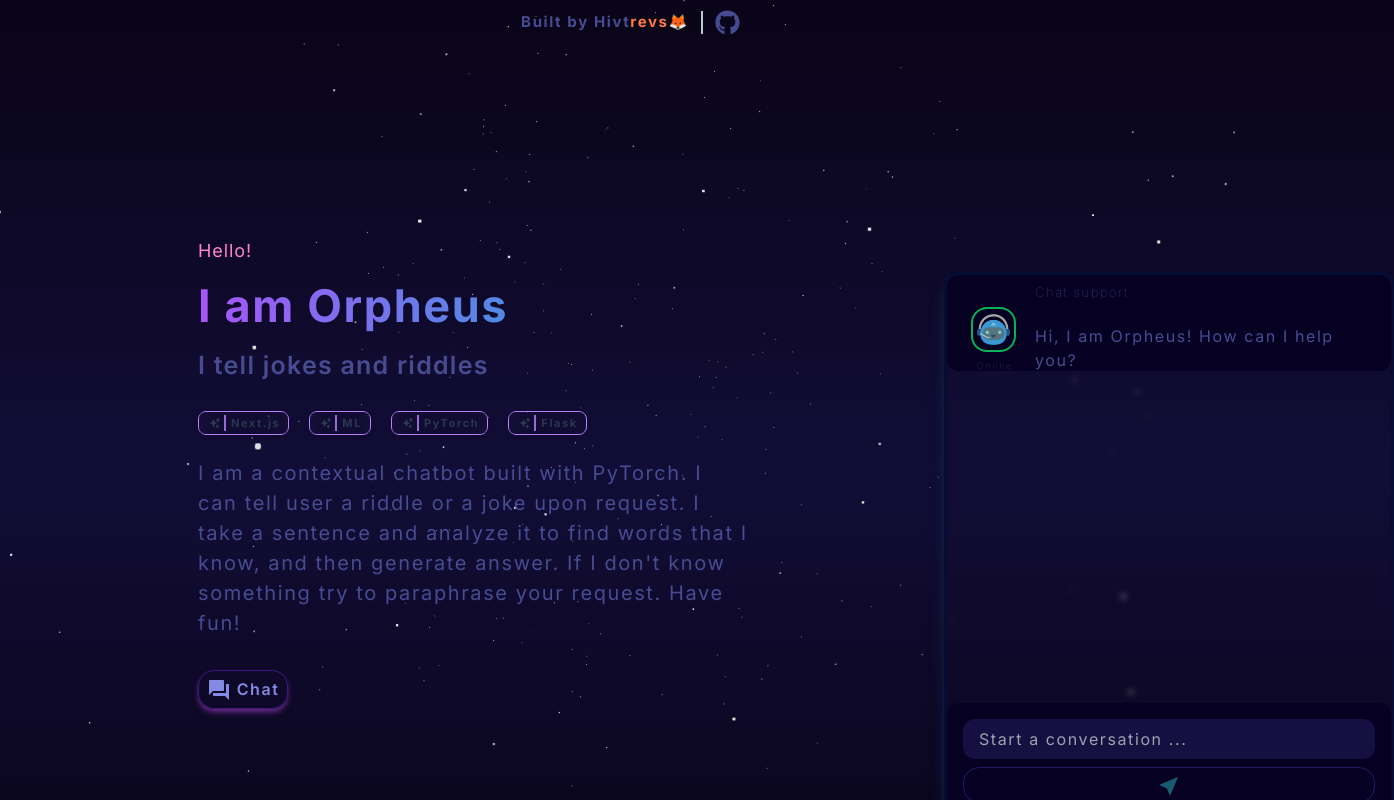
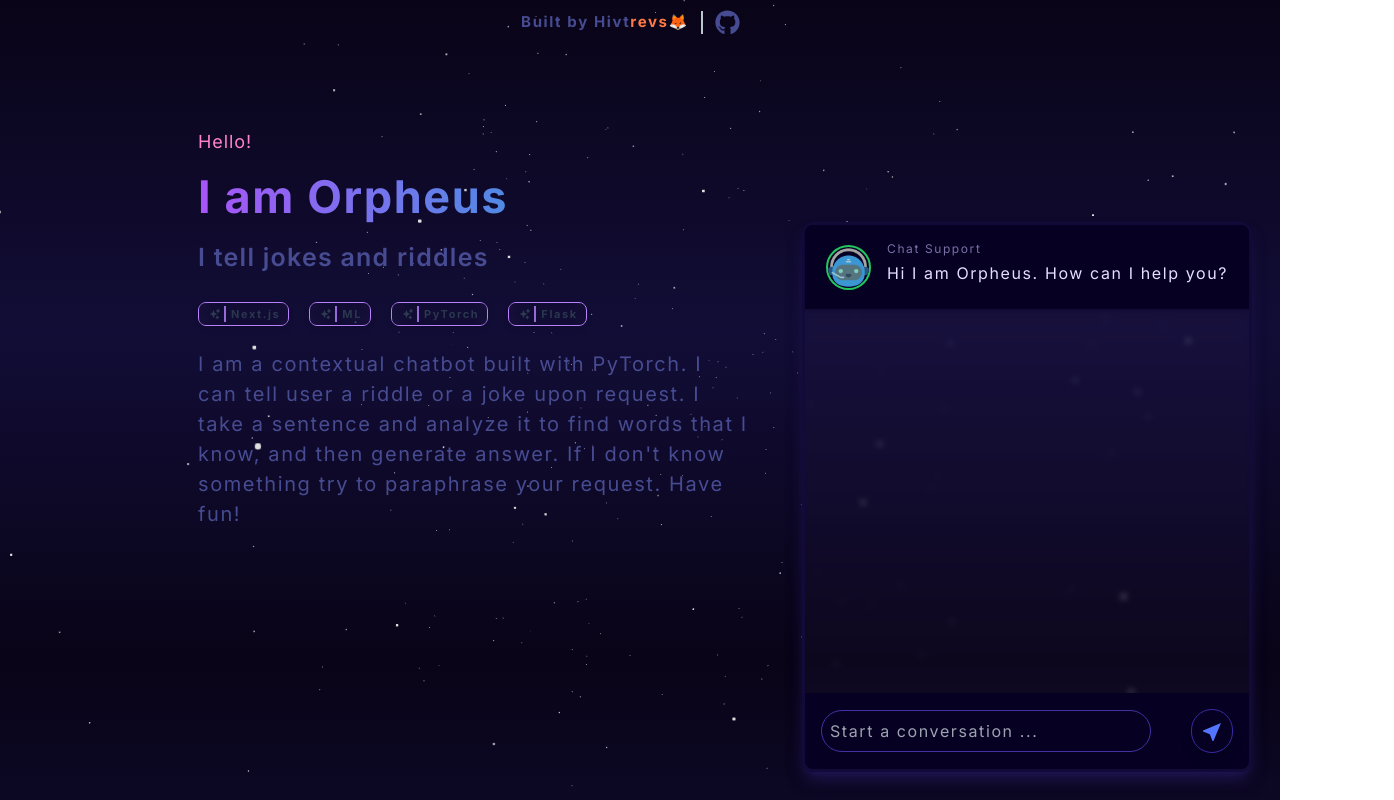
Before and after one commit to Hvitrevs/bot-react, a Next.js app: page / in a window 1280 px wide. Both pictures are taken after a click on the button "Chat". Shown: the top 800 px of the page, 1394 px wide, since content can reach past the window. Built offline with nearby package versions, Linux system fonts and the light colour scheme.

Commit message:
chatbot is ready

```diff
--- a/app/components/Chatbot.tsx
+++ b/app/components/Chatbot.tsx
@@ -1,7 +1,8 @@
-import { NearMe } from '@mui/icons-material'
-import { Button } from '@mui/material'
-import Image from 'next/image'
-import React, { useState } from 'react';
+
+
+import { NearMe, QuestionAnswer } from '@mui/icons-material';
+import React, { useState, useEffect, useRef } from 'react';
+import Image from 'next/image';
 
 interface Message {
   name: string;
@@ -12,8 +13,12 @@ const Chatbot: React.FC = () => {
   const [isOpen, setIsOpen] = useState(false);
   const [messages, setMessages] = useState<Message[]>([]);
   const [text, setText] = useState('');
+  const [isButtonVisible, setIsButtonVisible] = useState(true);
 
-  const toggleChatBox = () => setIsOpen(!isOpen);
+  const toggleChatBox = () => {
+    setIsOpen(!isOpen);
+    setIsButtonVisible(false); // Hides the button when chat box is opened
+  };
 
   const sendMessage = async () => {
     if (!text.trim()) return;
@@ -21,7 +26,15 @@ const Chatbot: React.FC = () => {
     const userMessage: Message = { name: "User", message: text };
     setMessages((prevMessages) => [...prevMessages, userMessage]);
 
-    //sending the message to the backend
+    // Reset input field
+    setText('');
+
+    // Simulate typing animation
+    const typingMessage: Message = { name: "Orpheus", message: "Typing..." };
+    setMessages((prevMessages) => [...prevMessages, typingMessage]);
+
+    // Delay before sending the actual message
+    setTimeout(async () => {
       try {
         const response = await fetch('http://127.0.0.1:5000/predict', {
           method: 'POST',
@@ -33,53 +46,59 @@ const Chatbot: React.FC = () => {
         }
         const data = await response.json();
         const botMessage: Message = { name: "Orpheus", message: data.answer };
-      setMessages((prevMessages) => [...prevMessages, botMessage]);
+        setMessages((prevMessages) => [...prevMessages.filter(msg => msg.message !== "Typing..."), botMessage]);
       } catch (error) {
         console.error('Sending message failed:', error);
       }
+    }, 2000); // 2 second delay
+  };
 
-    // Reset input field
-    setText('');
-  };
+  const messagesEndRef = useRef<HTMLDivElement>(null);
+
+  useEffect(() => {
+    if (messagesEndRef.current) {
+      messagesEndRef.current.scrollIntoView({ behavior: 'smooth' });
+    }
+  }, [messages]);
+
   return (
-    <div className='w-[450px] shadow-xl flex'>
-      <div  className='bg-[#0a0627]/05 backdrop-blur-[3px] z-20 border-[3px] shadow-lg shadow-[#153259] border-[#060d34] rounded-xl  xxs:w-[250px]  xs:w-[350px] md:w-[450px] md:h-[550px] xs:h-[25rem] flex flex-col'>
-        <div className='h-[6rem] w-full bg-[#060122] flex flex-col px-4 py-2 rounded-xl '>
-          <span className='flex md:text-[13px] xs:text-[12px] xxs:text-[10px] font-thin ml-[4.5rem]'>
-            Chat support
-          </span>
-          <div className='px-2 pb-6 gap-4 p-1'>
-            <Image
-              className=" p-1 rounded-2xl border-[2px]  border-[#05b356]"
-              src="/avatar.png"
-              alt="image"
-              height={45}
-              width={45}
-            />
-            <p className='text-[9px] mt-[7px] ml-[6px] font-thin'>
-              Online
-            </p>
-            <span className='flex justify-center mt-[-3rem] ml-[4rem] font-normal md:text-[16px] xs:text-[14px] xxs:text-[12px]'>
-              Hi, I am Orpheus! How can I help you?
-            </span>
+    <div className='bottom-7 fixed right-7 shadow-xl flex'>
+      <div className={`flex flex-col bg-[#635aa7]/5 backdrop-blur-[3px] z-20 border-[3px] shadow-lg shadow-[#1f1652] border-[#120b39] xxs:w-[250px] xs:w-[350px] md:w-[450px] md:h-[550px] xs:h-[25rem] rounded-xl transition-opacity duration-500 ease-in-out transform translate-y-0 opacity-100 z-50 ${isOpen ? '' : 'hidden'}`}>
+        <div className="sticky top-0 bg-[#060122] flex items-center justify-center p-4 rounded-t-lg shadow">
+          <Image src="/avatar.png" alt="Chat Support" width={45} height={45} className="rounded-full border-2 border-green-500" />
+          <div className="text-white ml-4">
+            <h4 className="text-xs mb-1 text-[#7971a6]">Chat Support</h4>
+            <p className="text-md mb-2 text-[#e4dfff]">Hi I am Orpheus. How can I help you?</p>
           </div>
         </div>
-        <div id='chatbox__messages' className='flex bg-none h-full flex-col z-[30]'>
+        <div className="flex-1 overflow-y-auto flex flex-col p-5">
           {messages.map((msg, index) => (
-            <div key={index} id='message' className='text-white ml-2'>
-              {msg.name} : {msg.message}
+            <div key={index} className={`p-2 my-2 rounded-lg max-w-max ${msg.name === 'User' ? 'bg-[#7648c0] ml-auto' : 'bg-[#1a8490]'}`}>
+              <span className="text-white text-sm">{msg.message}</span>
             </div>
           ))}
+          <div ref={messagesEndRef} />
         </div>
+        <div className="sticky bottom-0 flex items-center justify-between p-4 bg-[#060122] rounded-b-lg">
+          <input
+            type="text"
+            className="w-4/5 p-2 rounded-full focus:outline-none border-[1px] border-[#4231a3] bg-transparent p-2"
+            placeholder='Start a conversation ...'
+            value={text}
+            onChange={(e) => setText(e.target.value)}
+          />
+          <button onClick={sendMessage} className=" p-2 rounded-full border-[1px] border-[#3a28a2] text-[#5476fe] shadow-lg">
+            <NearMe />
+          </button>
+        </div>
+      </div>
+      {isButtonVisible && (
+        <button onClick={toggleChatBox} className='ml-4 p-1.5 bg-transparent border-[1px] border-[#3c197c] text-[#8489e4] font-semibold rounded-2xl hover:bg-[#240f4b] shadow-md shadow-[#642984] hover:text-[#99d4ff]'>
+          <QuestionAnswer /> Chat
+        </button>
+      )}
+    </div>
+  );
+};
 
-        <div className=' flex bg-[#060122] flex flex-col px-4 py-4 rounded-xl '>
-          <input className='w-full bg-[#160f41]  rounded-xl p-2 px-4' type='text' value={text} onChange={(e) => setText(e.target.value)} placeholder='Start a conversation ...' />
-          <button id='chatbox__send--footer send__button' onClick={sendMessage} className='mt-2 p-1 bg-transparent border-[1px] border-[#241a63] text-[#195c72] font-semibold rounded-2xl hover:bg-[#1f0f45] hover:text-[#3aa4f0]'><NearMe /> </button>
-        </div>
-
-      </div>
-
-    </div>
-  )
-}
-export default Chatbot
+export default Chatbot;
--- a/app/components/HeroFirst.tsx
+++ b/app/components/HeroFirst.tsx
@@ -10,6 +10,8 @@ import Chatbot from './Chatbot';
 import { QuestionAnswer } from '@mui/icons-material';
 
 const HeroFirst = () => {
+
+
   return (
     <>
       <div className='flex items-center flex-wrap'>
@@ -39,11 +41,7 @@ const HeroFirst = () => {
             <p className=' md:text-[20px] mb-4 xxs:text-[13px] tracking-[.08em] font-normal dark:text-[#bac8e6] xl:max-w-[550px]'>
             I am a contextual chatbot built with PyTorch. I can tell user a riddle or a joke upon request. I take a sentence and analyze it to find words that I know, and then generate answer. If I don't know something try to paraphrase your request. Have fun!
             </p>
-            <div className='flex items-end'>
-            <button className=' mt-4 px-2 p-1.5 bg-transparent border-[1px] border-[#3c197c] text-[#8489e4] font-semibold rounded-2xl hover:bg-[#240f4b] shadow-md shadow-[#642984] hover:text-[#99d4ff]'>
-              <QuestionAnswer /> Chat
-            </button>
-            </div>
+
 
           </div>
           </div>
```
Also changed, not shown: app/globals.css (line endings or trailing spaces). Lines whose indentation alone changed are shown as unchanged.
